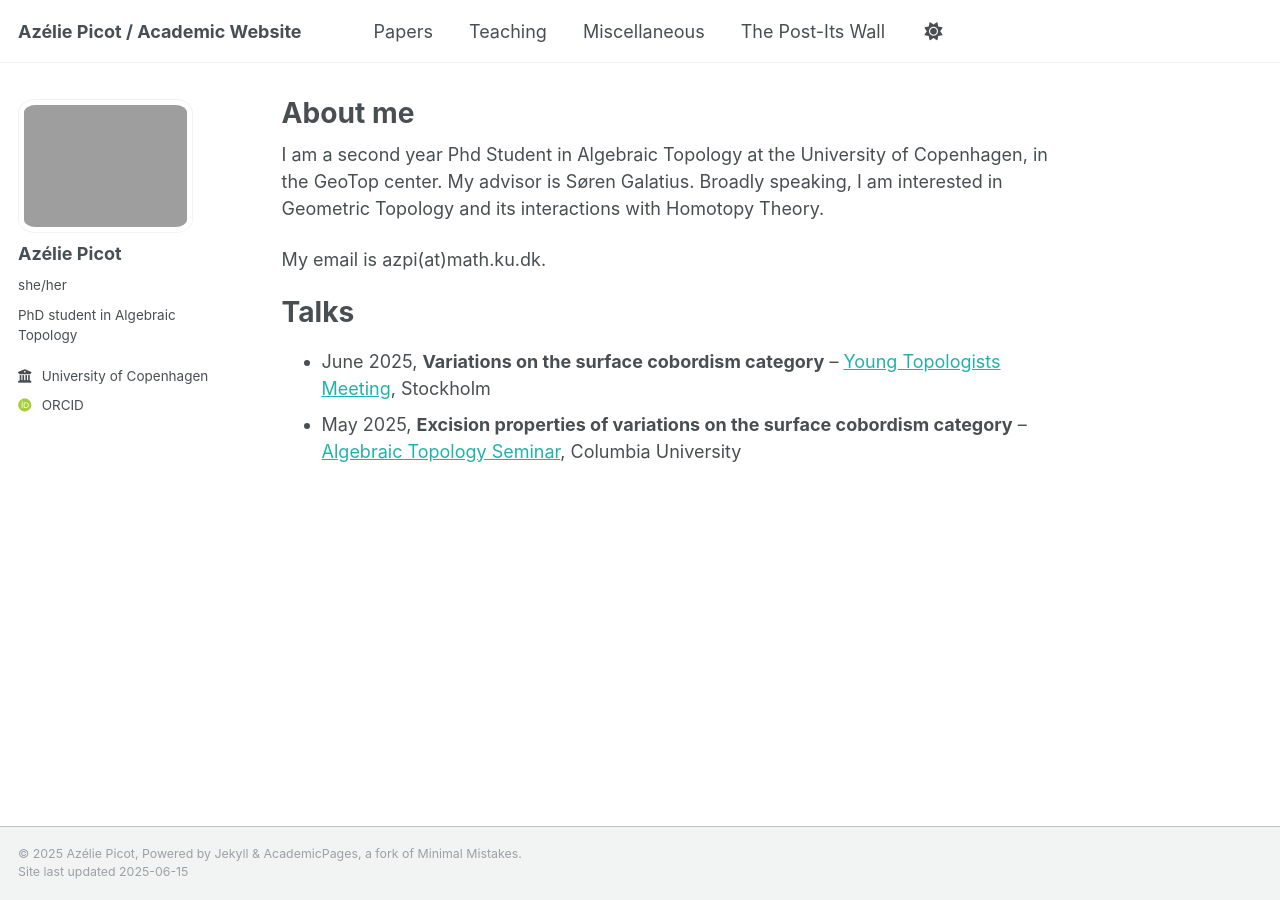
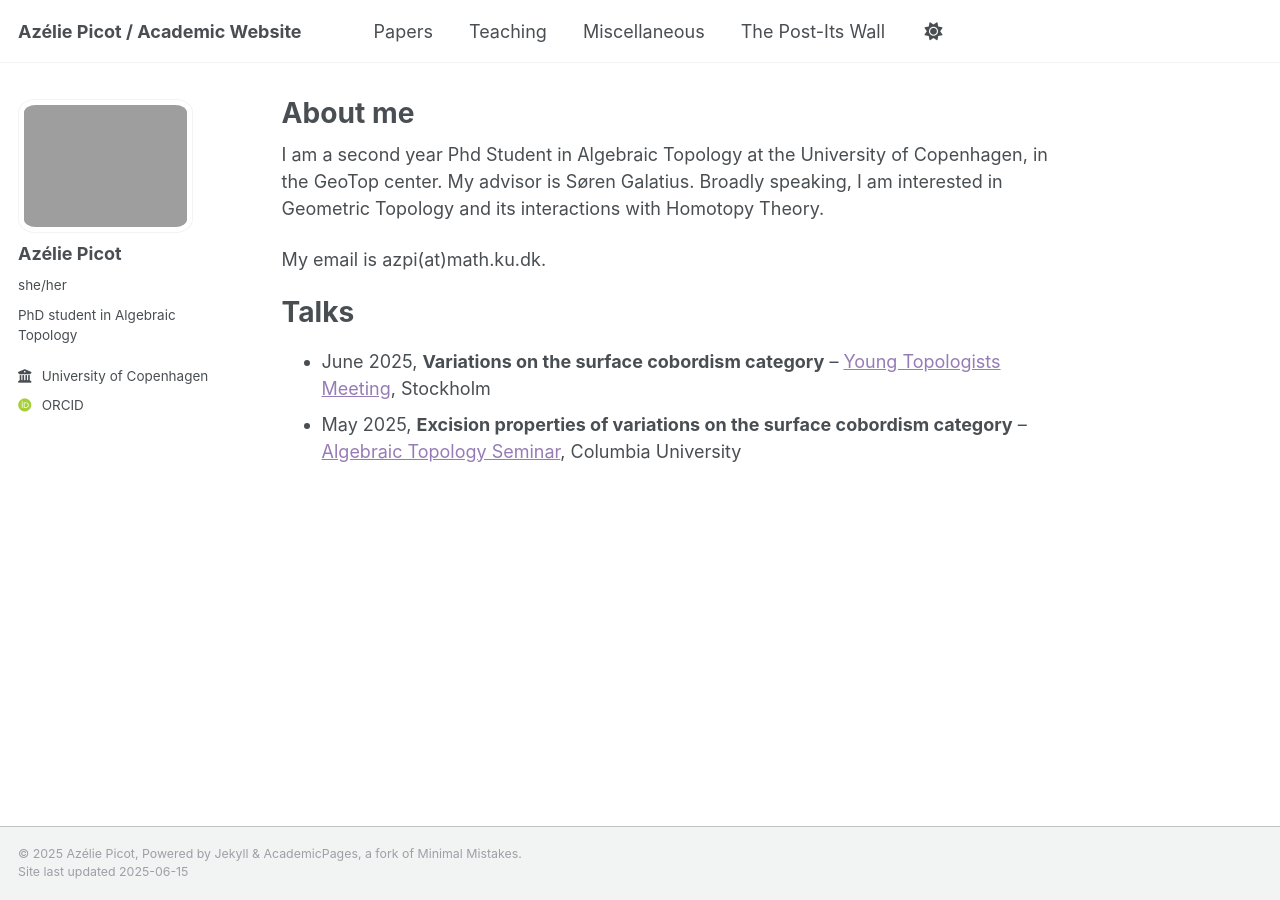
Before and after one commit to azeliepicot/azeliepicot.github.io, a Jekyll site: the page built from _pages/about.md, in a window 1280 px wide. Built offline with Jekyll 4.4.1, drawn with Linux system fonts in a browser that asks for light colours; some web fonts are replaced.

Commit message:
Update _default.scss

```diff
--- a/_sass/theme/_default.scss
+++ b/_sass/theme/_default.scss
@@ -36,7 +36,7 @@ $sidebar-screen-min-width   : 1024px;
     --global-code-background-color      : #fafafa;
     --global-code-text-color            : #{$darker-gray};
     --global-fig-caption-color          : mix(#fff,  #{$dark-gray}, 25%);
-    --global-link-color                 : #20b2aa;
+    --global-link-color                 : #967bb6;
     --global-link-color-hover           : mix(#000, #b19cd9, 25%);
     --global-link-color-visited         : mix(#fff, #b19cd9, 25%);
     --global-masthead-link-color        : #{$dark-gray};
```
